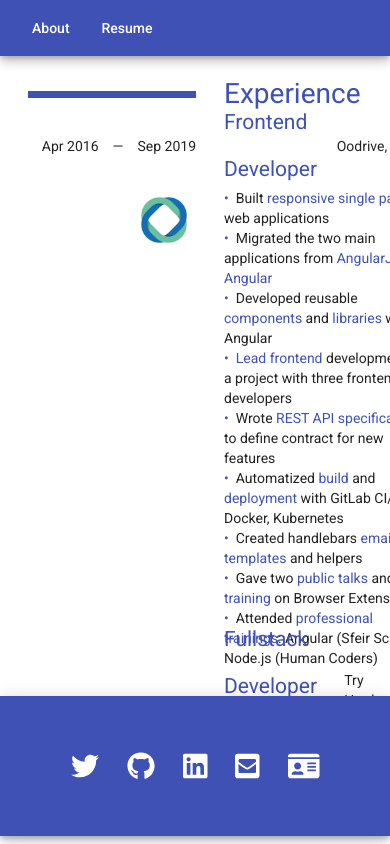
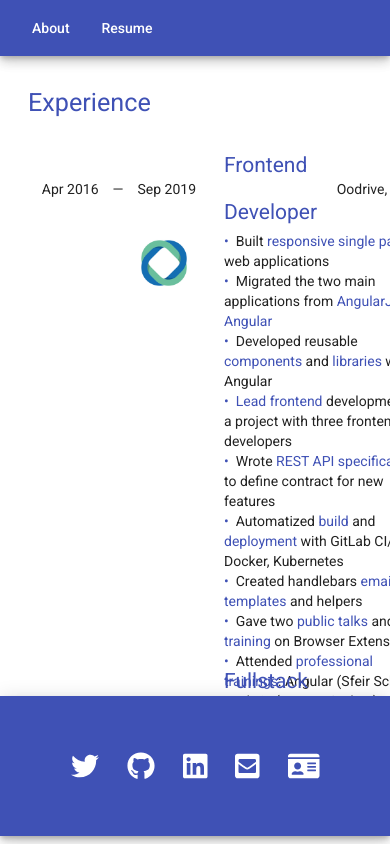
Before and after one commit to gritchou/gritchou.dev, an Angular app: page /resume in a window 390 px wide. Built offline with nearby package versions, Linux system fonts and the light colour scheme.

Commit message:
feat(session): handle responsive

```diff
--- a/src/app/section/section.component.scss
+++ b/src/app/section/section.component.scss
@@ -4,6 +4,12 @@
     display: grid;
     grid-template-columns: 12em auto;
     grid-gap: 2em;
+}
+
+@media(max-width: 500px) {
+    :host {
+        grid-template-columns: auto;
+    }
 }
 
 .banner-container {
@@ -16,7 +22,21 @@
     }
 }
 
+@media(max-width: 500px) {
+    .banner-container {
+        display: none;
+    }
+}
+
 .title {
     color: $primary;
     font-size: 2em;
+    line-height: 1.5em;
 }
+
+@media(max-width: 500px) {
+    .title {
+        margin-bottom: 1em;
+        font-size: 1.8em;
+    }
+}
--- a/src/app/section/section.component.ts
+++ b/src/app/section/section.component.ts
@@ -1,15 +1,10 @@
-import { Component, OnInit, Input } from '@angular/core';
+import { Component, Input } from '@angular/core';
 
 @Component({
 	selector: 'app-section',
 	templateUrl: './section.component.html',
-	styleUrls: ['./section.component.scss']
+	styleUrls: ['./section.component.scss'],
 })
-export class SectionComponent implements OnInit {
-
-	@Input() title: string;
-	constructor() { }
-
-	ngOnInit(): void {
-	}
+export class SectionComponent {
+	@Input() title = '< untitled >';
 }
```
